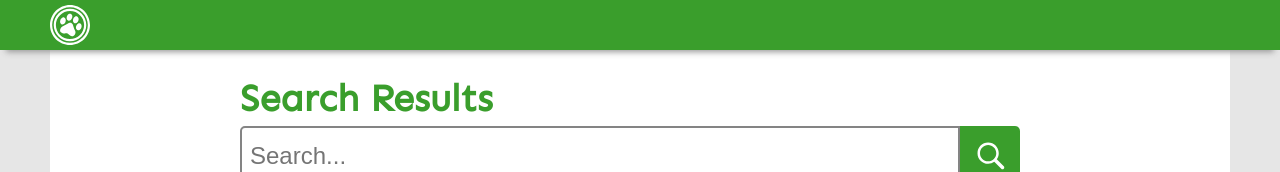
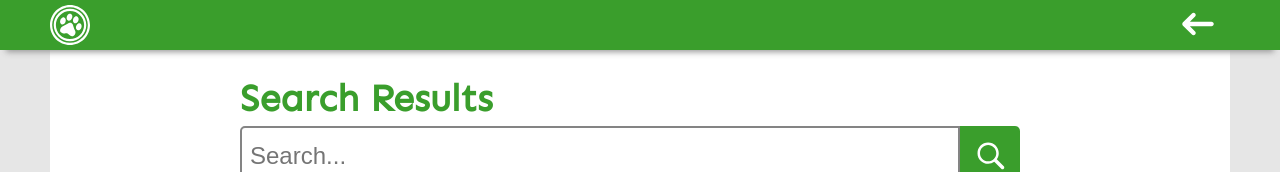
Before and after one commit to davidvargash1991/animal-wiki, a React (Create React App) app: page /search in a window 1280 px wide. Shown: the top 172 px of the page. Built offline with nearby package versions, Linux system fonts and the light colour scheme.

Commit message:
back button added

```diff
--- a/src/components/ui/navbar/index.tsx
+++ b/src/components/ui/navbar/index.tsx
@@ -1,20 +1,31 @@
 import React from "react";
 import styles from "./navbar.module.scss";
 import logo from "icons/logo.svg";
+import back from "icons/back.svg";
 import Search from "../search";
 import { Link } from "react-router-dom";
 import { withRouter, RouteComponentProps } from "react-router";
 
 const Navbar: React.FC<RouteComponentProps> = (props) => {
-  console.log(props.location.pathname);
   return (
     <nav className={styles.navbar}>
       <div className={styles.content}>
-        <Link to="/home">
-          <img className={styles.logo} alt="logo" src={logo} />
-        </Link>
-        {props.location.pathname.includes("animals") && (
-          <Search small query={""} />
+        <div className={styles.left}>
+          <Link to="/home">
+            <img className={styles.logo} alt="logo" src={logo} />
+          </Link>
+          {props.location.pathname.includes("animals") && (
+            <Search small query={""} />
+          )}
+        </div>
+        {!props.location.pathname.includes("home") && (
+          <img
+            className={styles.back}
+            src={back}
+            alt="back"
+            title="go back"
+            onClick={(e) => props.history.goBack()}
+          />
         )}
       </div>
     </nav>
--- a/src/components/ui/navbar/navbar.module.scss
+++ b/src/components/ui/navbar/navbar.module.scss
@@ -17,11 +17,26 @@
     width: 1180px;
     margin: 0 auto;
     display: flex;
+    justify-content: space-between;
 
-    .logo {
-      height: 40px;
-      width: 40px;
-      margin-top: 5px;
+    .left {
+      display: flex;
+      .logo {
+        height: 40px;
+        width: 40px;
+        margin-top: 5px;
+      }
+    }
+
+    .back {
+      height: 36px;
+      width: 36px;
+      margin-right: 14px;
+      margin-top: 6px;
+
+      &:hover {
+        cursor: pointer;
+      }
     }
   }
 }
@@ -29,6 +44,7 @@
 @media only screen and (max-width: 767px) {
   .navbar {
     .content {
+      width: 100%;
       .logo {
         margin-left: 5px;
       }
```
Also changed, not shown: src/icons/back.svg (added).
